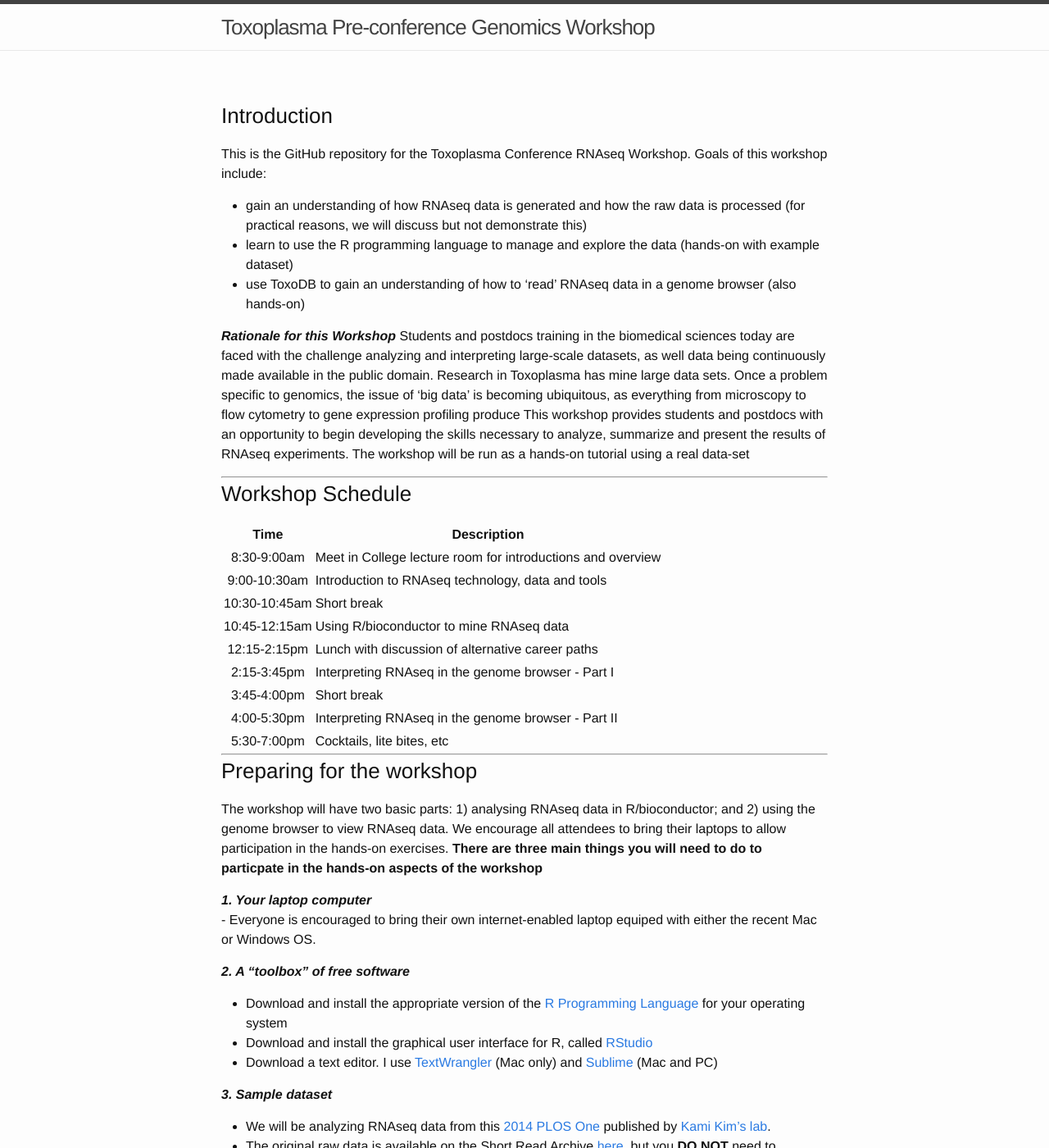
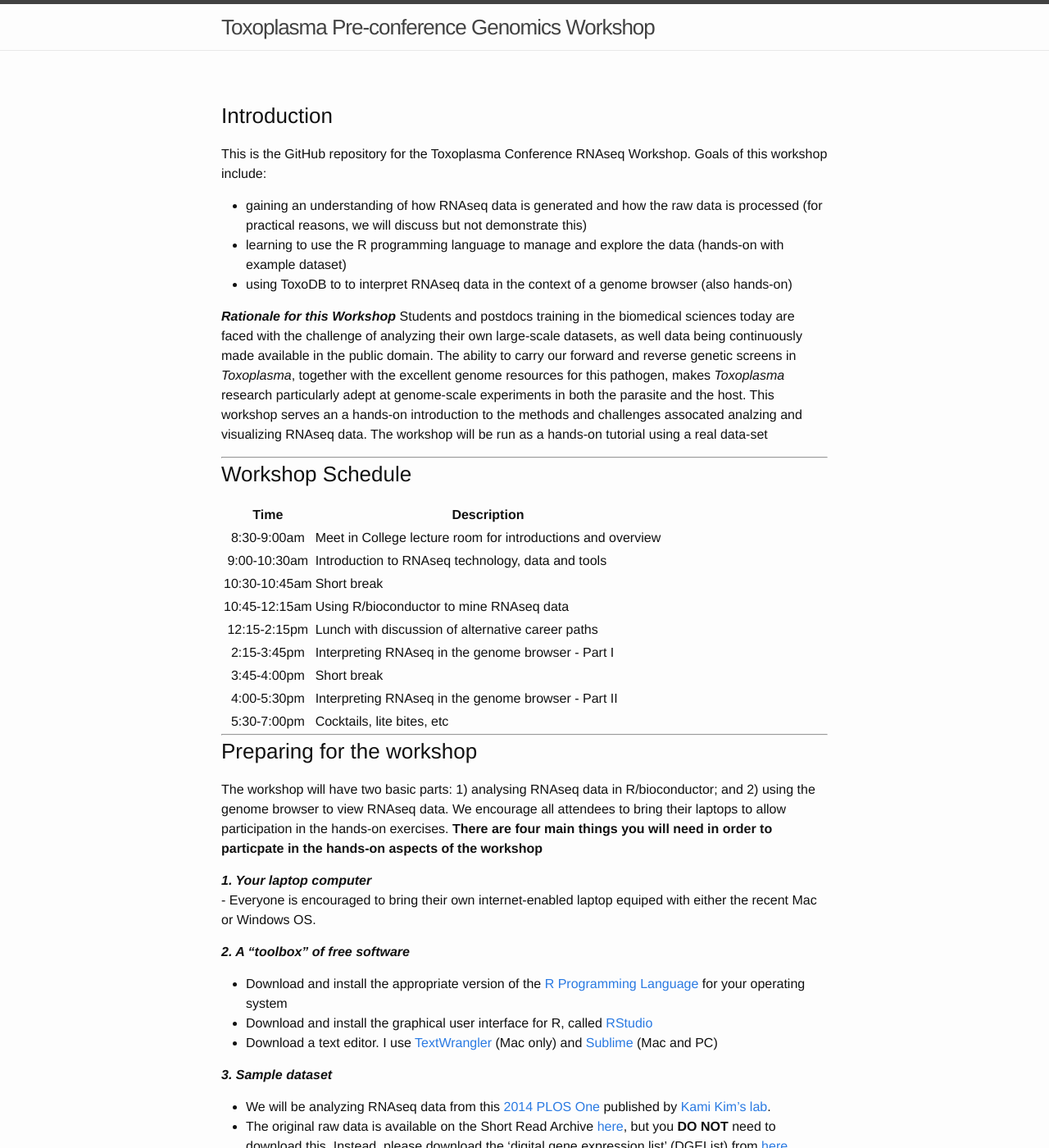
Before and after one commit to ToxoGenomicsWorkshop/ToxoGenomicsWorkshop.github.io, a Jekyll site: the page built from index.md, in a window 1280 px wide and 1400 px high. Shown: the whole window at 82% size. Built offline with Jekyll 4.4.1, drawn with Linux system fonts in a browser that asks for light colours; some of the changed text lies outside the part shown.

Commit message:
updated site

```diff
--- a/index.md
+++ b/index.md
@@ -5,11 +5,11 @@
 ### Introduction
 This is the GitHub repository for the Toxoplasma Conference RNAseq Workshop. Goals of this workshop include:
 
-* gain an understanding of how RNAseq data is generated and how the raw data is processed (for practical reasons, we will discuss but not demonstrate this)
-* learn to use the R programming language to manage and explore the data (hands-on with example dataset)
-* use ToxoDB to gain an understanding of how to 'read' RNAseq data in a genome browser (also hands-on)
+* gaining an understanding of how RNAseq data is generated and how the raw data is processed (for practical reasons, we will discuss but not demonstrate this)
+* learning to use the R programming language to manage and explore the data (hands-on with example dataset)
+* using ToxoDB to to interpret RNAseq data in the context of a genome browser (also hands-on)
 
-***Rationale for this Workshop***  Students and postdocs training in the biomedical sciences today are faced with the challenge  analyzing and interpreting large-scale datasets, as well data being continuously made available in the public domain.  Research in Toxoplasma has mine large data sets.  Once a problem specific to genomics, the issue of 'big data' is becoming ubiquitous, as everything from microscopy to flow cytometry to gene expression profiling produce  This workshop provides students and postdocs with an opportunity to begin developing the skills necessary to analyze, summarize and present the results of RNAseq experiments.  The workshop will be run as a hands-on tutorial using a real data-set
+***Rationale for this Workshop***  Students and postdocs training in the biomedical sciences today are faced with the challenge of analyzing their own large-scale datasets, as well data being continuously made available in the public domain.  The ability to carry our forward and reverse genetic screens in _Toxoplasma_, together with the excellent genome resources for this pathogen, makes _Toxoplasma_ research particularly adept at genome-scale experiments in both the parasite and the host.  This workshop serves an a hands-on introduction to the methods and challenges assocated analzing and visualizing RNAseq data.  The workshop will be run as a hands-on tutorial using a real data-set
 
 
 ----
@@ -35,7 +35,7 @@
 
 ### Preparing for the workshop
 
-The workshop will have two basic parts: 1) analysing RNAseq data in R/bioconductor; and 2) using the genome browser to view RNAseq data.  We encourage all attendees to bring their laptops to allow participation in the hands-on exercises.  **There are three main things you will need to do to particpate in the hands-on aspects of the workshop**
+The workshop will have two basic parts: 1) analysing RNAseq data in R/bioconductor; and 2) using the genome browser to view RNAseq data.  We encourage all attendees to bring their laptops to allow participation in the hands-on exercises.  **There are four main things you will need in order to particpate in the hands-on aspects of the workshop**
 
 ***1. Your laptop computer***<br/> - Everyone is encouraged to bring their own internet-enabled laptop equiped with either the recent Mac or Windows OS.
 
@@ -58,10 +58,10 @@
 
 ### After the workshop
 
-***if you find this workshop interesting, you may want to consider downloading and learning about the following tools***
+***Although it is beyond the scope of the current workshop, there are a number of other tools that you should consider downloading and learning more about.  These are essential tools in any data scientists repertoire.***
 
 * the network analysis platform, [Cytoscape](http://www.cytoscape.org/)
-* A version control system, such as SVN or [Git](http://git-scm.com/downloads)
+* A version control system such as [Git](http://git-scm.com/downloads)
 * A free account on [GitHub](https://github.com/)
 * The Java-based program for running [GSEA](http://www.broadinstitute.org/gsea/index.jsp). This requires that you sign-up for a free account. You may also need to update to the latest version of [Java](https://www.java.com/en/) for this application to run properly.
 
@@ -71,7 +71,7 @@
 
 ### Lecture Slides
 
-After the workshop is over, you'll be able to access the lecture slides [here](materials/ToxoRNAseqWorkshop.pdf).
+After the workshop is over, you'll be able to access the lecture slides for Dan's portion [here](materials/ToxoRNAseqWorkshop.pdf) and Omar's portion [here](materials/ToxoRNAseqWorkshop.pdf).
 
 ----
 
```
